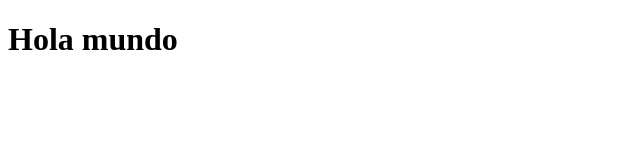
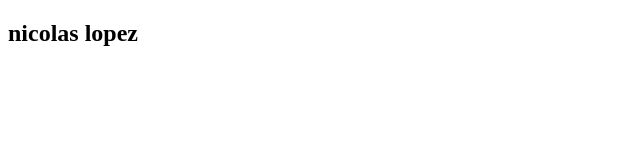
Before and after one commit to NicolasALP/Portafolio, a plain HTML site: page index.html in a window 1280 px wide. Shown: the whole page, without its empty margins (0-640 px from the left). Drawn offline with Linux system fonts and the light colour scheme.

Commit message:
mejorando el index.html

```diff
--- a/index.html
+++ b/index.html
@@ -2,9 +2,11 @@
 <html>
     <head>
         <meta charset="UTF-8">
-        <title>Git</title>
+        <title>Git y github</title>
     </head>
     <body>
-        <h1>Hola mundo</h1>
+        <div class="container">
+            <h2>nicolas lopez</h2>
+        </div>
     </body>
 </html>
```
